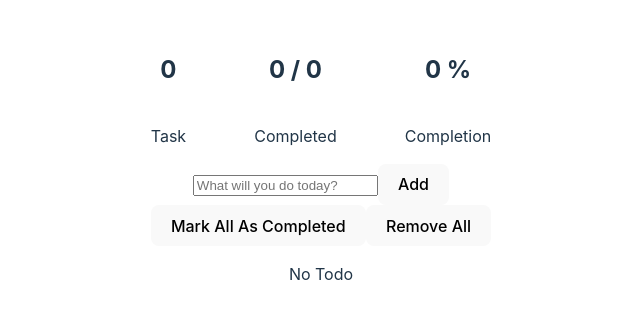
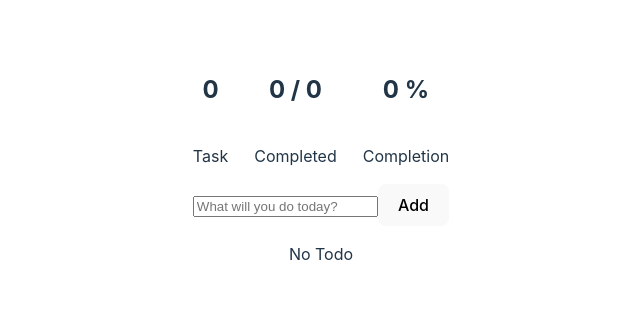
Before and after one commit to essarebano/my-react-todo, a React (Vite) app: page / in a window 1280 px wide. Shown: the part 233-552 px from the top of the page, without its empty margins (319-959 px from the left). Built offline with nearby package versions, Linux system fonts and the light colour scheme.

Commit message:
Removed TodoAction functionality on TodoAddForm

```diff
--- a/src/components/TodoAddForm.tsx
+++ b/src/components/TodoAddForm.tsx
@@ -1,13 +1,9 @@
 export interface TodoAddFormProps {
   onSubmit: (task: string) => void
-  onMarkAllAsCompleted: () => void
-  onRemoveAll: () => void
 }
 
 const TodoAddForm = ({
-  onSubmit,
-  onMarkAllAsCompleted,
-  onRemoveAll
+  onSubmit
 }: TodoAddFormProps) => {
 
   function handleSubmit(e: React.FormEvent<HTMLFormElement>) {
@@ -18,24 +14,10 @@ const TodoAddForm = ({
     onSubmit(task)
   }
 
-  function handleOnMarkAllAsCompleted(e: React.MouseEvent<HTMLButtonElement>) {
-    e.preventDefault()
-    onMarkAllAsCompleted()
-  }
-
-  function handleOnRemoveAll(e: React.MouseEvent<HTMLButtonElement>) {
-    e.preventDefault()
-    onRemoveAll()
-  }
-
   return (
     <form onSubmit={handleSubmit}>
       <input id='task-title' type='text' required placeholder="What will you do today?"/>
       <button type='submit'>Add</button>
-      <div>
-        <button onClick={handleOnMarkAllAsCompleted}>Mark All As Completed</button>
-        <button onClick={handleOnRemoveAll}>Remove All</button>
-      </div>
     </form>
   )
 }
--- a/src/container/TodoAddForm.tsx
+++ b/src/container/TodoAddForm.tsx
@@ -3,24 +3,14 @@ import { TodoContext } from "../context"
 import { TodoAddForm as AddForm } from "../components"
 
 const TodoAddForm = () => {
-  const { addTodo, markAll, removeAll } = useContext(TodoContext)
+  const { addTodo } = useContext(TodoContext)
 
   function onAddTodo(title?: string) {
     addTodo(title)
   }
 
-  function onMarkAllAsCompleted() {
-    markAll()
-  }
-
-  function onRemoveAll() {
-    removeAll()
-  }
-
   return <AddForm
     onSubmit={onAddTodo}
-    onMarkAllAsCompleted={onMarkAllAsCompleted}
-    onRemoveAll={onRemoveAll}
   />
 }
 
```
